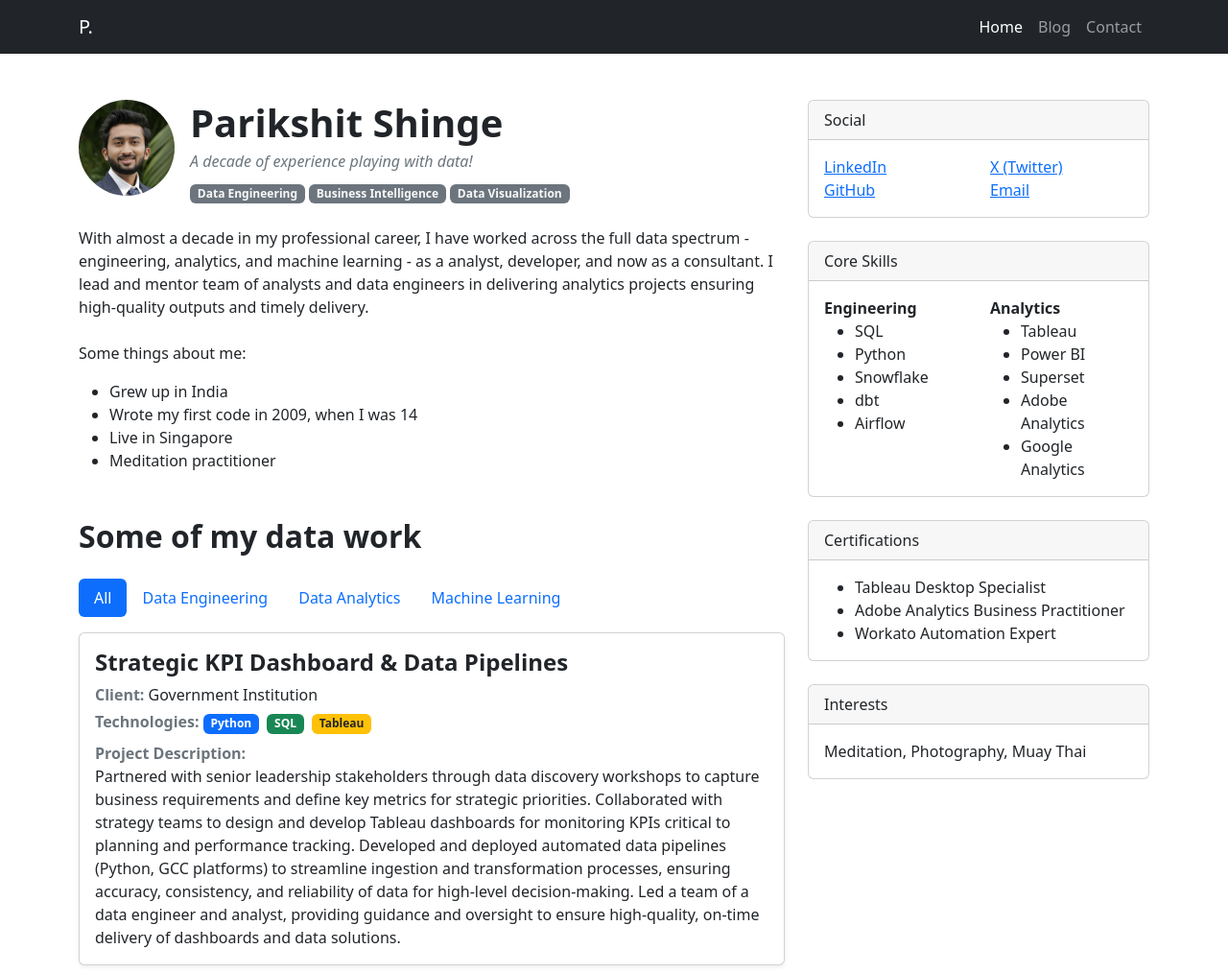
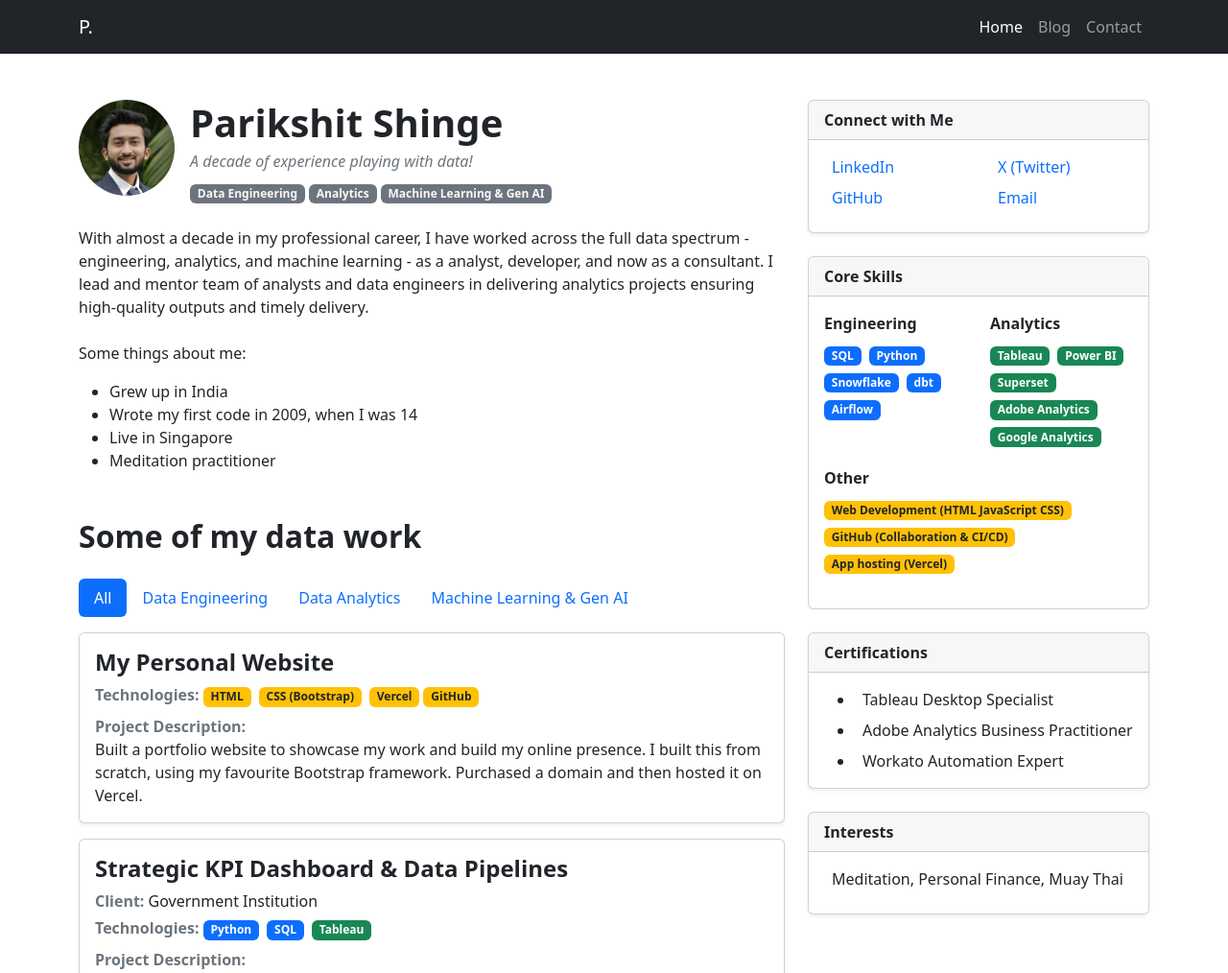
Before and after one commit to parikshitshinge/my-website, a plain HTML site: page index.html in a window 1280 px wide. Shown: the top 1014 px of the page at 96% size. Drawn offline with nearby package versions, Linux system fonts and the light colour scheme.

Commit message:
Updated skills & projects

```diff
--- a/index.html
+++ b/index.html
@@ -38,7 +38,7 @@
             </div>
             <div class="modal-body">
                 <p>My email: <a href="mailto:shinge.parikshit@gmail.com">shinge.parikshit@gmail.com</a></p>
-                <p>Visit "Social" section for social links :)</p>
+                <p>Visit "Connect with Me" section for social links :)</p>
             </div>
             <div class="modal-footer">
                 <button type="button" class="btn btn-primary" data-bs-dismiss="modal" onclick="navigator.clipboard.writeText('shinge.parikshit@gmail.com');">Copy email</button>
@@ -67,8 +67,8 @@
                                 <div class="text-muted fst-italic mb-2">A decade of experience playing with data!</div>
                                 <!-- Post categories-->
                                 <a class="badge bg-secondary text-decoration-none link-light" href="#!">Data Engineering</a>
-                                <a class="badge bg-secondary text-decoration-none link-light" href="#!">Business Intelligence</a>
-                                <a class="badge bg-secondary text-decoration-none link-light" href="#!">Data Visualization</a>
+                                <a class="badge bg-secondary text-decoration-none link-light" href="#!">Analytics</a>
+                                <a class="badge bg-secondary text-decoration-none link-light" href="#!">Machine Learning & Gen AI</a>
                             </div>
 
                         </header>
@@ -101,7 +101,7 @@
                                     <button class="nav-link" id="pills-da-tab" data-bs-toggle="pill" data-bs-target="#pills-da" type="button" role="tab" aria-controls="pills-da" aria-selected="false">Data Analytics</button>
                                 </li>
                                 <li class="nav-item" role="presentation">
-                                    <button class="nav-link" id="pills-ml-tab" data-bs-toggle="pill" data-bs-target="#pills-ml" type="button" role="tab" aria-controls="pills-ml" aria-selected="false">Machine Learning</button>
+                                    <button class="nav-link" id="pills-ml-tab" data-bs-toggle="pill" data-bs-target="#pills-ml" type="button" role="tab" aria-controls="pills-ml" aria-selected="false">Machine Learning & Gen AI</button>
                                 </li>
                             </ul>
 
@@ -110,11 +110,32 @@
                                 <div class="tab-pane fade" id="pills-de" role="tabpanel" aria-labelledby="pills-de-tab"></div>
                                 <div class="tab-pane fade" id="pills-da" role="tabpanel" aria-labelledby="pills-da-tab"></div>
                                 <div class="tab-pane fade" id="pills-ml" role="tabpanel" aria-labelledby="pills-ml-tab"></div>
+                                <div class="tab-pane fade" id="pills-genai" role="tabpanel" aria-labelledby="pills-genai-tab"></div>
                             </div>
 
                             <!-- Projects -->
                             <div class="container-fluid px-0 my-2">
                             <ul class="list-unstyled mb-0">
+
+                                <!-- Project 0 -->
+                                <li>
+                                <div class="card shadow-sm mb-3">
+                                    <div class="card-body p-3">
+                                    <h4 class="fw-bold mb-2">My Personal Website</h4>
+                                    <p class="mb-2">
+                                        <span class="fw-semibold text-muted">Technologies:</span>
+                                        <span class="badge bg-warning text-dark me-1">HTML</span>
+                                        <span class="badge bg-warning text-dark me-1">CSS (Bootstrap)</span>
+                                        <span class="badge bg-warning text-dark ">Vercel</span>
+                                        <span class="badge bg-warning text-dark ">GitHub</span>
+                                    </p>
+                                    <p class="text-dark mb-0">
+                                        <span class="fw-semibold text-muted">Project Description:</span><br>
+                                        Built a portfolio website to showcase my work and build my online presence. I built this from scratch, using my favourite Bootstrap framework. Purchased a domain and then hosted it on Vercel.
+                                    </p>
+                                    </div>
+                                </div>
+                                </li>
 
                                 <!-- Project 1 -->
                                 <li>
@@ -125,8 +146,8 @@
                                     <p class="mb-2">
                                         <span class="fw-semibold text-muted">Technologies:</span>
                                         <span class="badge bg-primary me-1">Python</span>
-                                        <span class="badge bg-success me-1">SQL</span>
-                                        <span class="badge bg-warning text-dark">Tableau</span>
+                                        <span class="badge bg-primary me-1">SQL</span>
+                                        <span class="badge bg-success ">Tableau</span>
                                     </p>
                                     <p class="text-dark mb-0">
                                         <span class="fw-semibold text-muted">Project Description:</span><br>
@@ -144,9 +165,9 @@
                                     <p class="mb-1"><span class="fw-semibold text-muted">Client:</span> Financial Institution</p>
                                     <p class="mb-2">
                                         <span class="fw-semibold text-muted">Technologies:</span>
-                                        <span class="badge bg-danger me-1">Adobe Analytics</span>
-                                        <span class="badge bg-info text-dark me-1">Adobe Target</span>
-                                        <span class="badge bg-secondary">Google Analytics</span>
+                                        <span class="badge bg-success me-1">Adobe Analytics</span>
+                                        <span class="badge bg-success me-1">Adobe Target</span>
+                                        <span class="badge bg-success">Google Analytics</span>
                                     </p>
                                     <p class="text-dark mb-0">
                                         <span class="fw-semibold text-muted">Project Description:</span><br>
@@ -164,10 +185,10 @@
                                     <p class="mb-1"><span class="fw-semibold text-muted">Client:</span> Telecommunication</p>
                                     <p class="mb-2">
                                         <span class="fw-semibold text-muted">Technologies:</span>
-                                        <span class="badge bg-warning text-dark me-1">Tableau</span>
-                                        <span class="badge bg-success me-1">SQL</span>
+                                        <span class="badge bg-success me-1">Tableau</span>
+                                        <span class="badge bg-primary me-1">SQL</span>
                                         <span class="badge bg-primary me-1">Python</span>
-                                        <span class="badge bg-dark">Microsoft SSIS</span>
+                                        <span class="badge bg-primary">Microsoft SSIS</span>
                                     </p>
                                     <p class="text-dark mb-0">
                                         <span class="fw-semibold text-muted">Project Description:</span><br>
@@ -189,79 +210,117 @@
                 </div>
                 <!-- Side widgets-->
                 <div class="col-lg-4">
-                    <!-- Categories widget-->
-                    <div class="card mb-4">
-                        <div class="card-header">Social</div>
+
+                    <!-- Social widget-->
+                    <div class="card mb-4 shadow-sm">
+                    <div class="card-header fw-bold">Connect with Me</div>
                     <div class="card-body">
                         <div class="row">
+
+                        <!-- Column 1 -->
                         <div class="col-sm-6">
                             <ul class="list-unstyled mb-0">
-                                        <li><a href="#!">LinkedIn</a></li>
-                                        <li><a href="#!">GitHub</a></li>
+                            <li class="mb-2">
+                                <i class="bi bi-linkedin text-primary me-2"></i>
+                                <a href="https://www.linkedin.com/in/parikshitshinge/" target="_blank" class="text-decoration-none">LinkedIn</a>
+                            </li>
+                            <li class="mb-2">
+                                <i class="bi bi-github me-2"></i>
+                                <a href="https://github.com/parikshitshinge" target="_blank" class="text-decoration-none">GitHub</a>
+                            </li>
                             </ul>
                         </div>
+
+                        <!-- Column 2 -->
                         <div class="col-sm-6">
                             <ul class="list-unstyled mb-0">
-                                        <li><a href="#!">X (Twitter)</a></li>
-                                        <li><a href="mailto:shinge.parikshit@gmail.com">Email</a></li>
+                            <li class="mb-2">
+                                <i class="bi bi-twitter-x me-2"></i>
+                                <a href="https://x.com/parikshit_sh" target="_blank" class="text-decoration-none">X (Twitter)</a>
+                            </li>
+                            <li>
+                                <i class="bi bi-envelope-fill text-danger me-2"></i>
+                                <a href="mailto:shinge.parikshit@gmail.com" class="text-decoration-none">Email</a>
+                            </li>
                             </ul>
                         </div>
+
                         </div>
                     </div>
                     </div>
 
+
                     <!-- Skills widget-->
                     <div class="card mb-4">
-                        <div class="card-header">Core Skills</div>
+                    <div class="card-header fw-bold">Core Skills</div>
                     <div class="card-body">
                         <div class="row">
-                                <div class="col-sm-6">
-                                    <b>Engineering</b>
-                                    <ul class="list-styled mb-0">
-                                        <li>SQL</li>
-                                        <li>Python </li>
-                                        <li>Snowflake</li>
-                                        <li>dbt</li>
-                                        <li>Airflow</li>
-                                    </ul>
+
+                        <!-- Engineering -->
+                        <div class="col-sm-6 mb-3">
+                            <b class="d-block mb-2">Engineering</b>
+                            <div>
+                            <span class="badge bg-primary me-1 mb-1">SQL</span>
+                            <span class="badge bg-primary me-1 mb-1">Python</span>
+                            <span class="badge bg-primary me-1 mb-1">Snowflake</span>
+                            <span class="badge bg-primary me-1 mb-1">dbt</span>
+                            <span class="badge bg-primary me-1 mb-1">Airflow</span>
                             </div>
-                                <div class="col-sm-6">
-                                    <b>Analytics</b>
-                                    <ul class="list-styled mb-0">
-                                        <li>Tableau</li>
-                                        <li>Power BI</li>
-                                        <li>Superset</li>
-                                        <li>Adobe Analytics</li>
-                                        <li>Google Analytics</li>
-                                    </ul>
                         </div>
+
+                        <!-- Analytics -->
+                        <div class="col-sm-6 mb-3">
+                            <b class="d-block mb-2">Analytics</b>
+                            <div>
+                            <span class="badge bg-success me-1 mb-1">Tableau</span>
+                            <span class="badge bg-success me-1 mb-1">Power BI</span>
+                            <span class="badge bg-success me-1 mb-1">Superset</span>
+                            <span class="badge bg-success me-1 mb-1">Adobe Analytics</span>
+                            <span class="badge bg-success me-1 mb-1">Google Analytics</span>
+                            </div>
+                        </div>
+
+                        <!-- Other -->
+                        <div class="col-sm-6 mb-3">
+                            <b class="d-block mb-2">Other</b>
+                            <div>
+                                <span class="badge bg-warning text-dark me-1 mb-1">Web Development (HTML JavaScript CSS)</span>
+                                <span class="badge bg-warning text-dark me-1 mb-1">GitHub (Collaboration & CI/CD)</span>
+                                <span class="badge bg-warning text-dark me-1 mb-1">App hosting (Vercel)</span>
+                            </div>
+                        </div>
+
                         </div>
                     </div>
                     </div>
 
+
                     <!-- Certifications -->
-                    <div class="card mb-4">
-                        <div class="card-header">Certifications</div>
+                    <div class="card mb-4 shadow-sm">
+                    <div class="card-header fw-bold">Certifications</div>
                     <div class="card-body">
                         <ul class="list-styled mb-0">
-                                <li>Tableau Desktop Specialist</li>
-                                <li>Adobe Analytics Business Practitioner</li>
-                                <li>Workato Automation Expert</li>
+                        <li class="mb-2"><i class="bi bi-patch-check-fill text-success me-2"></i> Tableau Desktop Specialist</li>
+                        <li class="mb-2"><i class="bi bi-patch-check-fill text-success me-2"></i> Adobe Analytics Business Practitioner</li>
+                        <li><i class="bi bi-patch-check-fill text-success me-2"></i> Workato Automation Expert</li>
                         </ul>
                     </div>
                     </div>
 
+                    <!-- Interests-->
+                    <div class="card mb-4 shadow-sm">
+                    <div class="card-header fw-bold">Interests</div>
+                    <div class="card-body">
+                        <p class="mb-2"><i class="bi bi-peace me-2 text-primary"></i>Meditation, Personal Finance, Muay Thai</p>
 
-                    <!-- Interests-->
-                    <div class="card mb-4">
-                        <div class="card-header">Interests</div>
-                        <div class="card-body">Meditation, Photography, Muay Thai</div>
                     </div>
+                    </div>
+
                 </div>
             </div>
         </div>
         <!-- Footer-->
-        <footer class="py-5 bg-dark">
+        <footer class="py-4 bg-dark">
             <div class="container"><p class="m-0 text-center text-white">Copyright &copy; parikshits.com 2025</p></div>
         </footer>
         <!-- Bootstrap core JS-->
```
Lines whose indentation alone changed are shown as unchanged.
